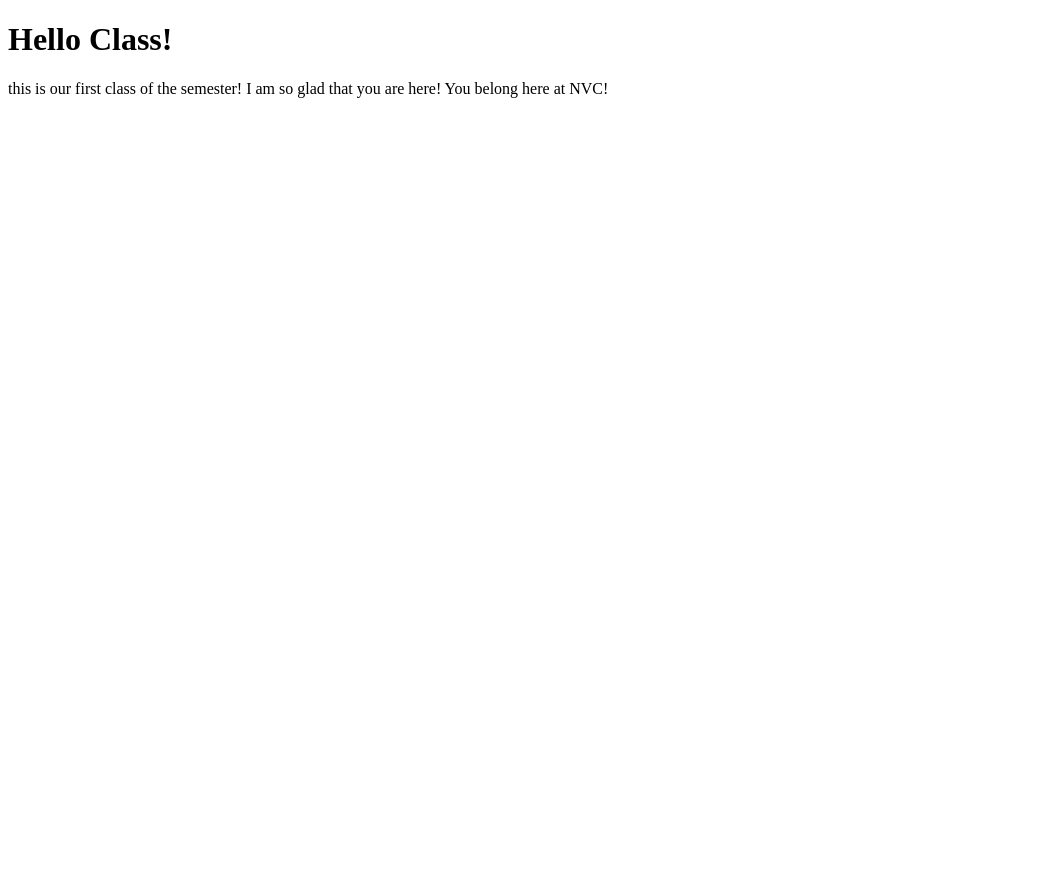
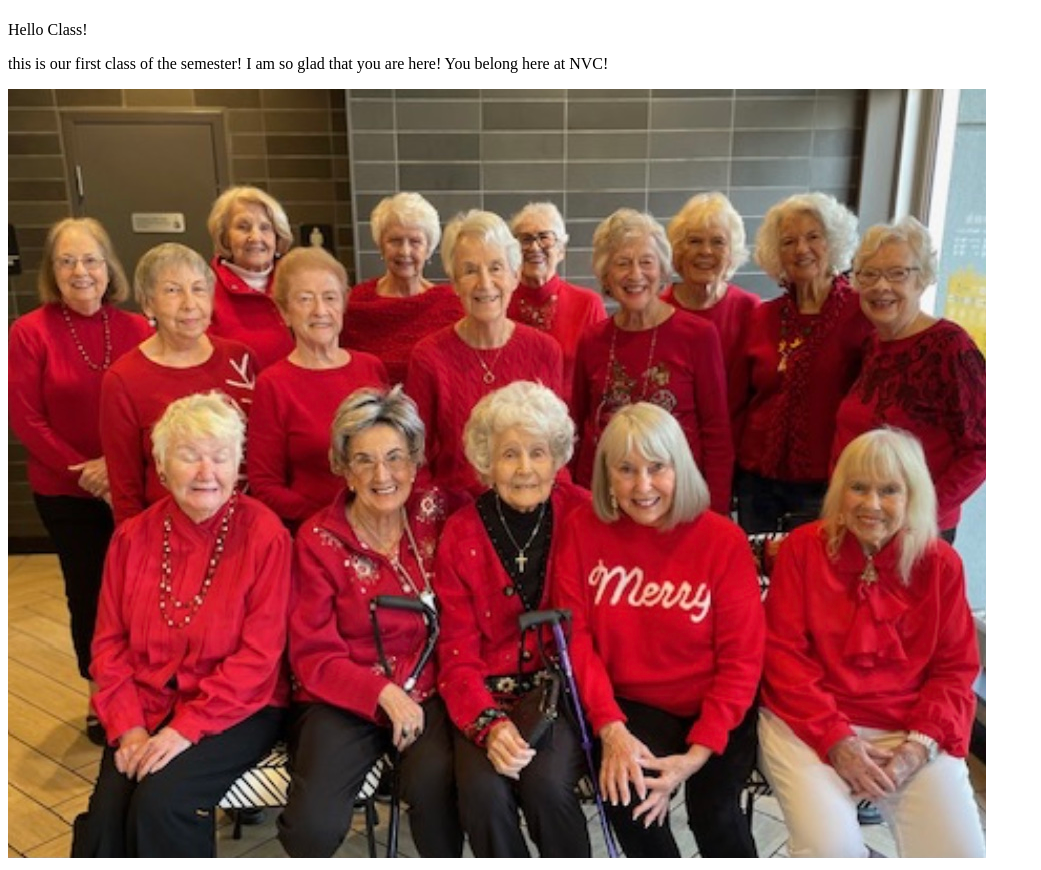
Before and after one commit to dwhite377/spring24, a plain HTML site: page index.html in a window 1280 px wide. Shown: the whole page, without its empty margins (0-1041 px from the left). Before the commit the page ends 800 px from the top, so only its background shows below. Drawn offline with Linux system fonts and the light colour scheme.

Commit message:
add image
added photo of the Juliets

```diff
--- a/index.html
+++ b/index.html
@@ -6,8 +6,8 @@
     <title>Fall Demo</title>
 </head>
 <body>
-    <h1>Hello Class!</h1>
+    <h1></h1>Hello Class!
     <p>this is our first class of the semester!  I am so glad that you are here!  You belong here at NVC!</p>
-
+    <img src="images/IMG_9136.jpg" />
 </body>
 </html>
```
Also changed, not shown: images/IMG_9136.jpg (added), 1 other file.
